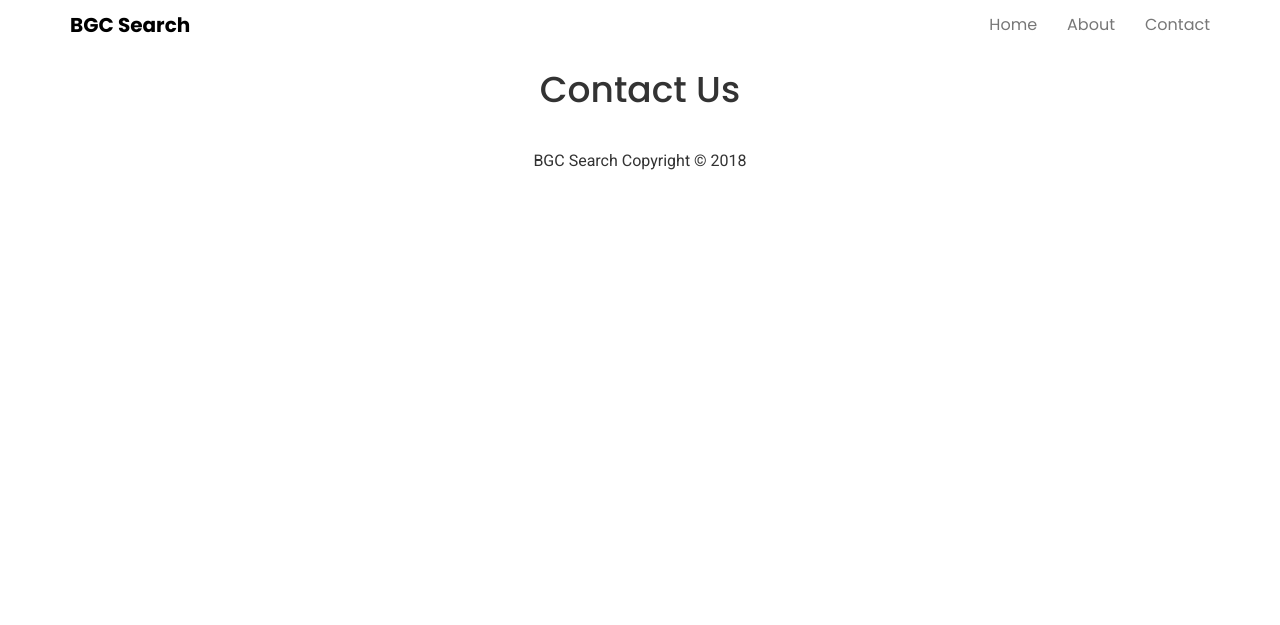
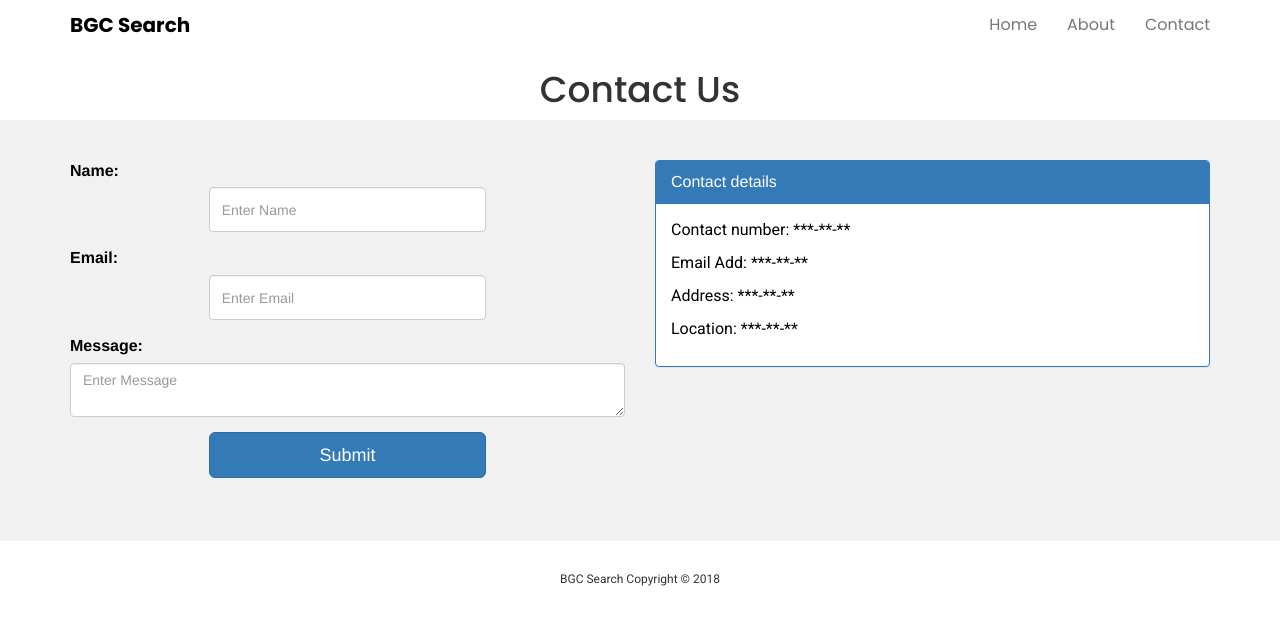
Before and after one commit to jmaytona/phverify, a PHP site: page /contact.php in a window 1280 px wide. Shown: the top 625 px of the page. Run offline with PHP 8.4, Linux system fonts and the light colour scheme; some libraries are stand-ins or nearby versions.

Commit message:
Starting Another Major PHP Code

```diff
--- a/contact.php
+++ b/contact.php
@@ -6,6 +6,43 @@
         <h1>Contact Us</h1>
     </div>
 
+    <section id="contact">
+        <div class="container">
+            <div class="row">
+                <div class="col-md-6 col-sm-12">
+                    <form>
+                        <div class="form-group">
+                            <label>Name: </label>
+                            <input class="form-control" type="text" name="" value="" placeholder="Enter Name">
+                        </div>
+                        <div class="form-group">
+                            <label>Email: </label>
+                            <input class="form-control" type="text" name="" value="" placeholder="Enter Email">
+                        </div>
+                        <div class="form-group">
+                            <label>Message: </label>
+                            <textarea class="form-control" name="" value="" placeholder="Enter Message"></textarea>
+                        </div>
+                        <button class="btn btn-primary btn-lg btn-block">Submit</button>
+                    </form>
+                    <br>
+                </div>
+                <div class="col-md-6 col-sm-12">
+                    <div class="panel panel-primary">
+                        <div class="panel-heading">Contact details</div>
+                        <div class="panel-body">
+                            <p>Contact number: ***-**-**</p>
+                            <p>Email Add: ***-**-**</p>
+                            <p>Address: ***-**-**</p>
+                            <p>Location: ***-**-**</p>
+                        </div>
+                    </div>
+                </div>
+
+            </div>
+        </div>
+    </section>
+
     <?php
     include 'footer.php';
 ?>
--- a/footer.php
+++ b/footer.php
@@ -35,6 +35,10 @@
             duration: 2000,
             origin: 'bottom'
         });
+        sr.reveal('.text-center', {
+            duration: 2000,
+            origin: 'bottom'
+        });
 
 
     </script>
--- a/school.php
+++ b/school.php
@@ -19,7 +19,7 @@
 
         if ($queryResults > 0){
             while($row = mysqli_fetch_assoc($result)){
-                echo "<a href='school.php?title=".$row['schoolName']."'><div class='panel panel-default'>
+                echo "<a href='school.php?title=".$row['schoolName']."'><div class='panel panel-default'></a>
                     <h3 class='panel-heading'>".$row['schoolName']."</h3>
                     <p class='p-margin'><strong>Region: </strong>".$row['region']."</p>
                     <p class='p-margin'><strong>Preferred Method of Verification: </strong>".$row['method']."</p>
@@ -33,7 +33,7 @@
                     <p class='p-margin'><strong>Document Required: </strong>".$row['documentRequired']."</p>
                     <p class='p-margin'><strong>Additional Required Document: </strong>".$row['additionalDocument']."</p>
                     <p class='p-margin'><strong>Source: </strong>".$row['source']."</p>
-                </div></a>";
+                </div>";
             }
         }
         ?>
--- a/search.php
+++ b/search.php
@@ -28,7 +28,7 @@
                 </div></a>";
             }
         } else {
-                echo "There are no results matching your search!";
+                echo "<br> There are no results matching your search!";
             }
         }
 
--- a/style.css
+++ b/style.css
@@ -34,6 +34,20 @@ footer {
 }
 
 /*Added CSS*/
+p.text-center {
+    font-size: 12px;
+}
+
+/*Contact*/
+
+#contact {
+    background-color: #f1f1f1;
+    padding: 40px;
+    color: black;
+/*    border-top: #333 7px solid;
+    border-bottom: #333 7px solid;*/
+}
+
 
 /*Jumbotron*/
 
```
Also changed, not shown: about.php (+5 -5 lines).
